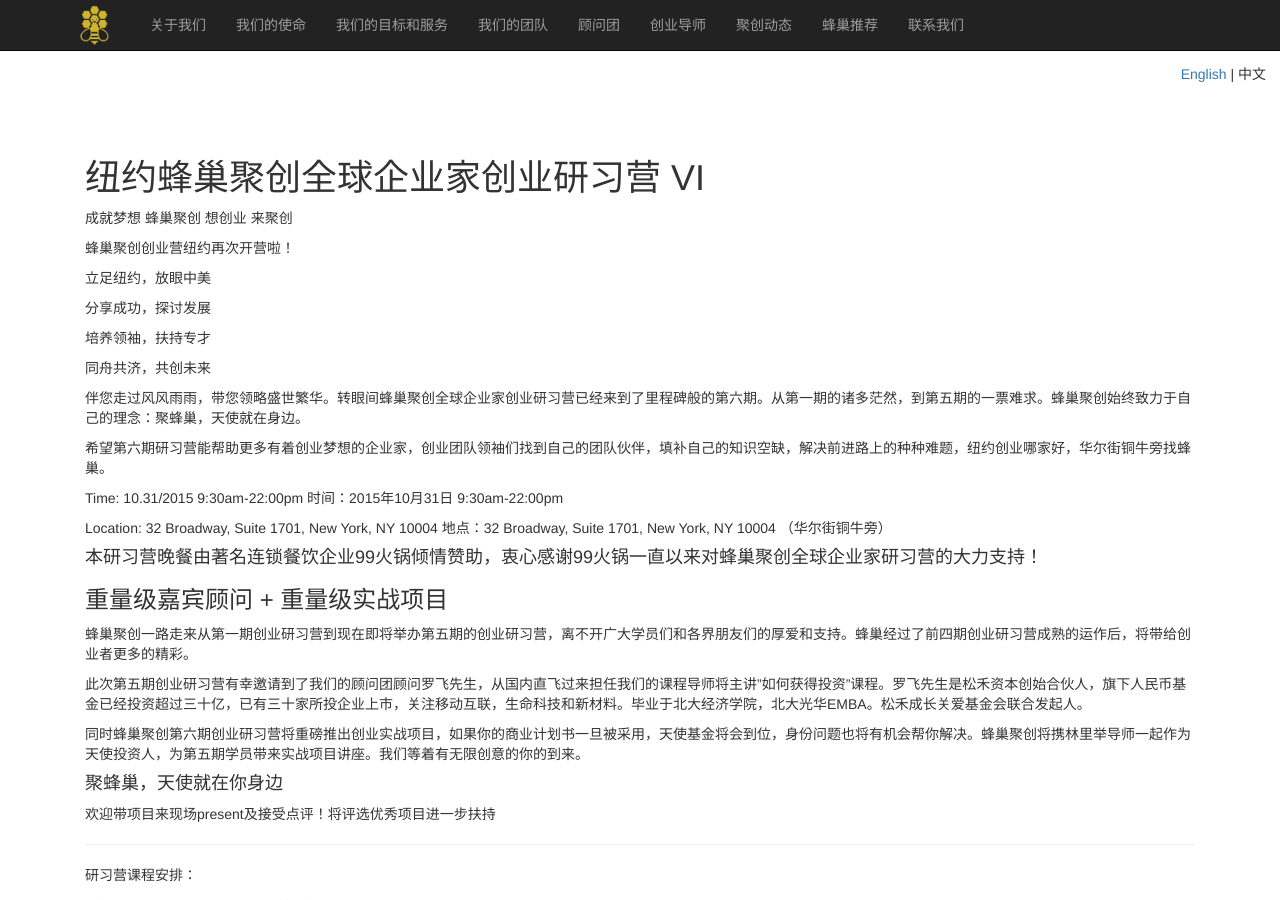
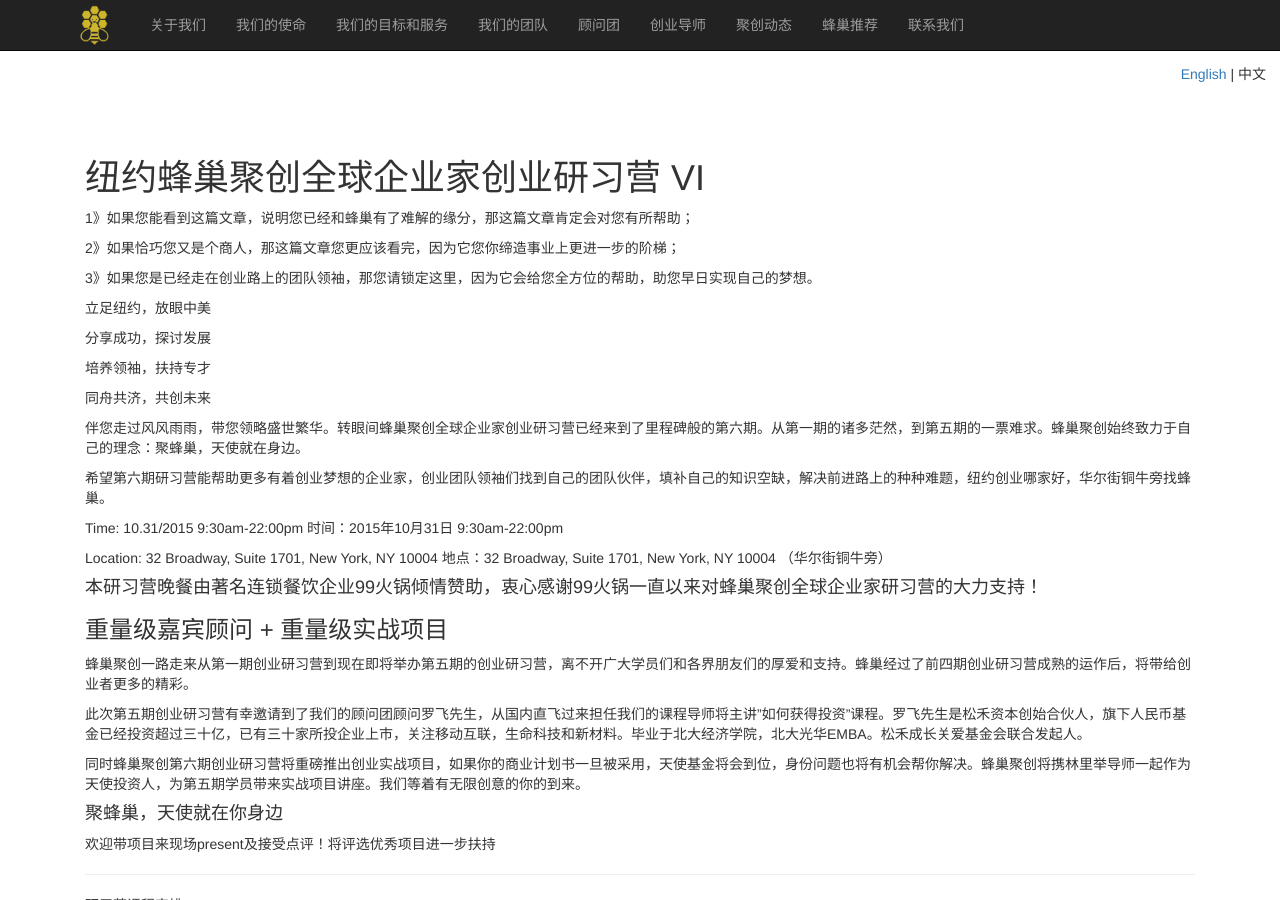
Before and after one commit to ibinc/ibinc.github.io, a Jekyll site: the page built from events_cn.md, in a window 1280 px wide and 900 px high. Built offline with Jekyll 4.4.1, drawn with Linux system fonts in a browser that asks for light colours; Markdown is read by kramdown in place of the engine named in the settings.

Commit message:
Update events_cn.md

```diff
--- a/events_cn.md
+++ b/events_cn.md
@@ -3,10 +3,12 @@
 title: 聚创动态
 ---
 # 纽约蜂巢聚创全球企业家创业研习营 VI
-成就梦想 蜂巢聚创
-想创业 来聚创
 
-蜂巢聚创创业营纽约再次开营啦！
+1》如果您能看到这篇文章，说明您已经和蜂巢有了难解的缘分，那这篇文章肯定会对您有所帮助；
+
+2》如果恰巧您又是个商人，那这篇文章您更应该看完，因为它您你缔造事业上更进一步的阶梯；
+
+3》如果您是已经走在创业路上的团队领袖，那您请锁定这里，因为它会给您全方位的帮助，助您早日实现自己的梦想。
 
 立足纽约，放眼中美
 
```
